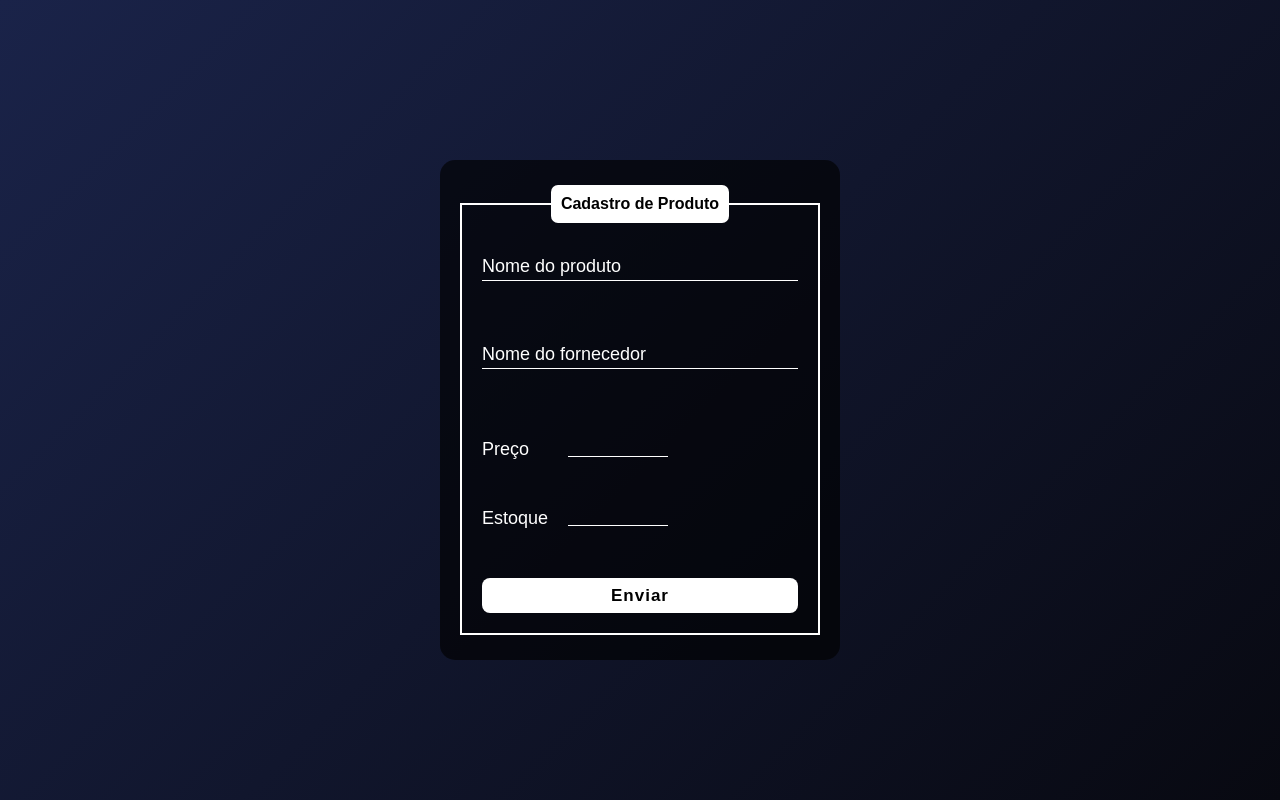
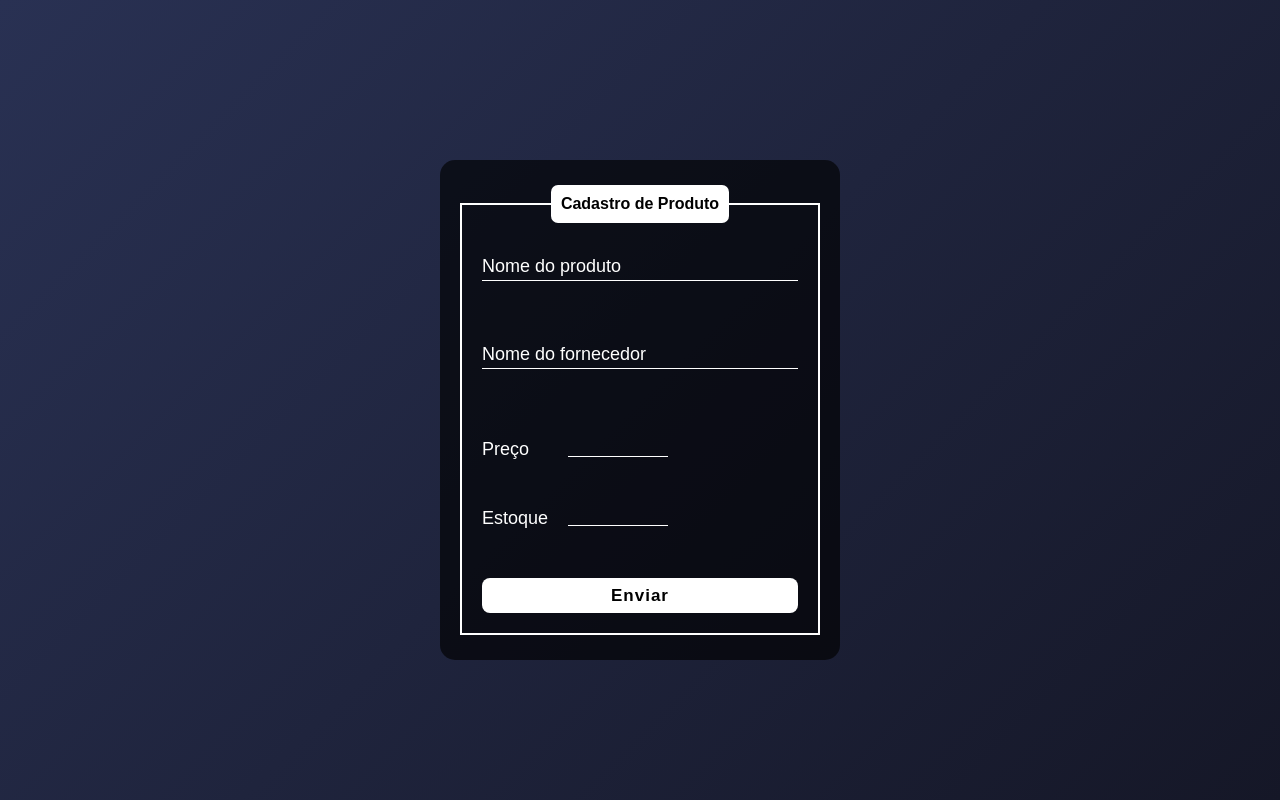
Before and after one commit to kevin-ribeiro/itpower, a plain HTML site: page index.html in a window 1280 px wide. Drawn offline with Linux system fonts and the light colour scheme.

Commit message:
Update style.css

```diff
--- a/style.css
+++ b/style.css
@@ -7,7 +7,7 @@
 
 body {
     font-family: Arial, Helvetica, sans-serif;
-    background-image: linear-gradient(135deg, rgb(26, 35, 73), rgb(8, 9, 17));
+    background-image: linear-gradient(135deg, rgb(41, 49, 83), rgb(21, 23, 39));
     height: 80vh;
 }
 
```
